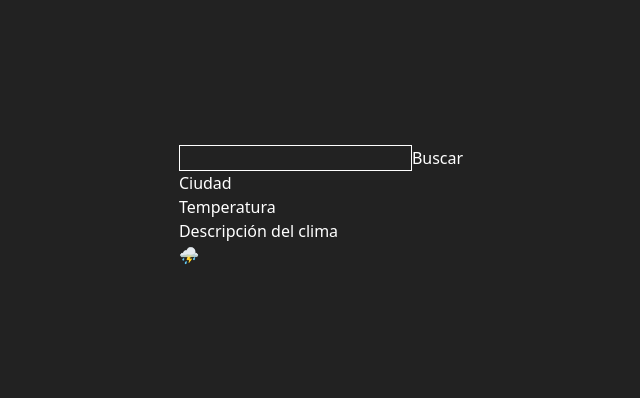
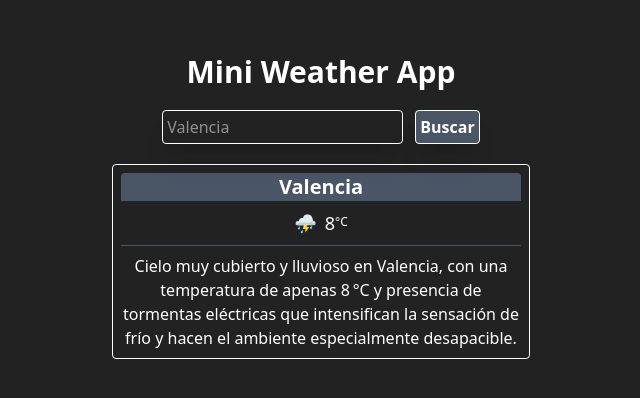
Before and after one commit to danimedie/mini-weather-app, a React (Vite) app: page / in a window 1280 px wide. Shown: the part 194-592 px from the top of the page, without its empty margins (319-959 px from the left). Built offline with nearby package versions, Linux system fonts and the light colour scheme.

Commit message:
setup some styles

```diff
--- a/src/App.jsx
+++ b/src/App.jsx
@@ -3,7 +3,9 @@ import { WeatherCard } from './components/WeatherCard'
 
 export default function App() {
   return (
-    <main>
+    <main className='space-y-5 text-center'>
+      <h1 className='text-3xl font-bold'>Mini Weather App</h1>
+
       <SearchBar />
 
       <WeatherCard/>
--- a/src/components/SearchBar.jsx
+++ b/src/components/SearchBar.jsx
@@ -1,8 +1,8 @@
 export function SearchBar () {
   return (
-    <section>
-      <input className="border" type="text" />
-      <button>Buscar</button>
+    <section className="flex gap-3 justify-center items-center">
+      <input className="border rounded outline-0 p-1 shadow-xl" type="text" placeholder="Valencia" />
+      <button className="border rounded p-1 bg-gray-600 font-semibold cursor-pointer shadow-xl">Buscar</button>
     </section>
   )
 }
--- a/src/components/WeatherCard.jsx
+++ b/src/components/WeatherCard.jsx
@@ -1,10 +1,15 @@
 export function WeatherCard () {
   return (
-    <section>
-      <h2>Ciudad</h2>
-      <p>Temperatura</p>
-      <p>Descripción del clima</p>
-      <span>⛈️</span>
+    <section className="border rounded space-y-2 p-2 text-center">
+      <h2 className="text-xl bg-gray-600 rounded-t font-bold">Valencia</h2>
+      <div className="flex justify-center items-center gap-2 border-b border-gray-600 pb-2 text-lg">
+        <span>⛈️</span>
+        <p>
+          8
+          <span className="relative -top-1 text-xs">°C</span>
+        </p>
+      </div>
+      <p className="max-w-100">Cielo muy cubierto y lluvioso en Valencia, con una temperatura de apenas 8 °C y presencia de tormentas eléctricas que intensifican la sensación de frío y hacen el ambiente especialmente desapacible.</p>
     </section>
   )
 }
```
